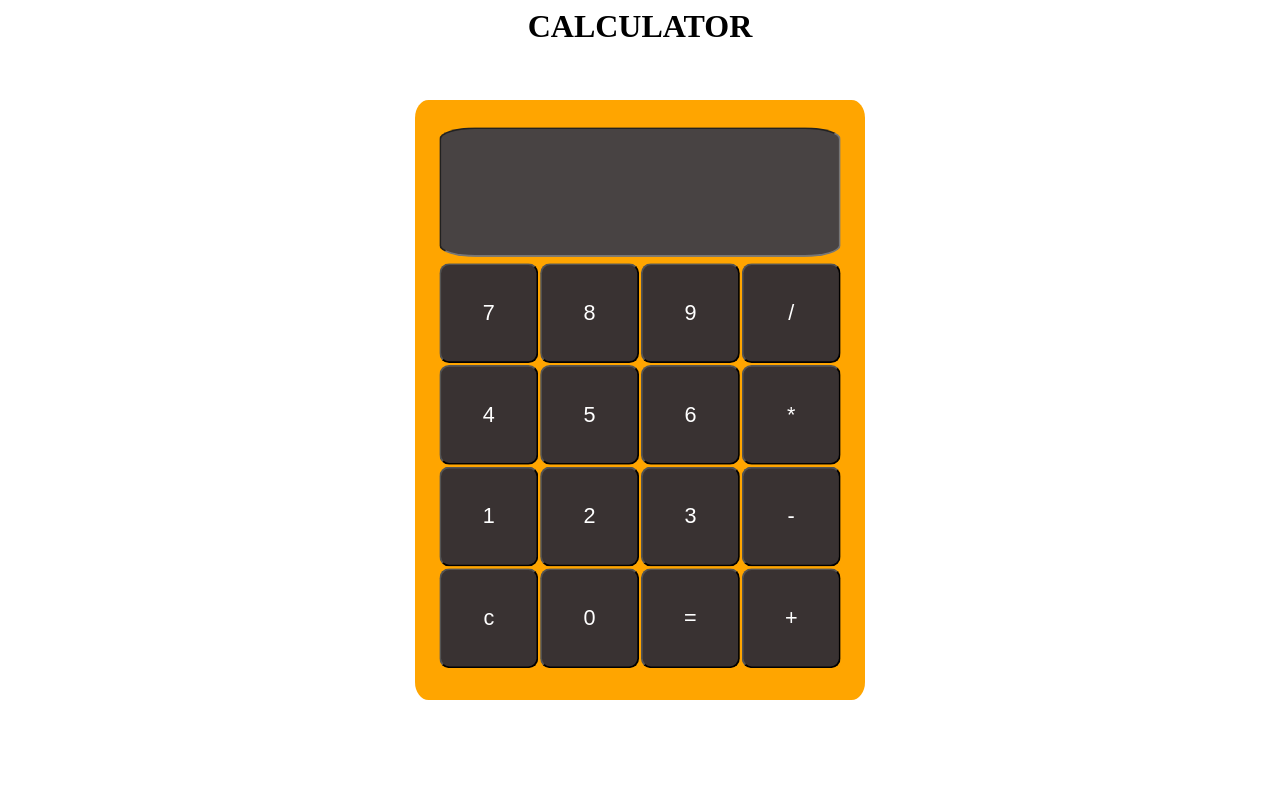
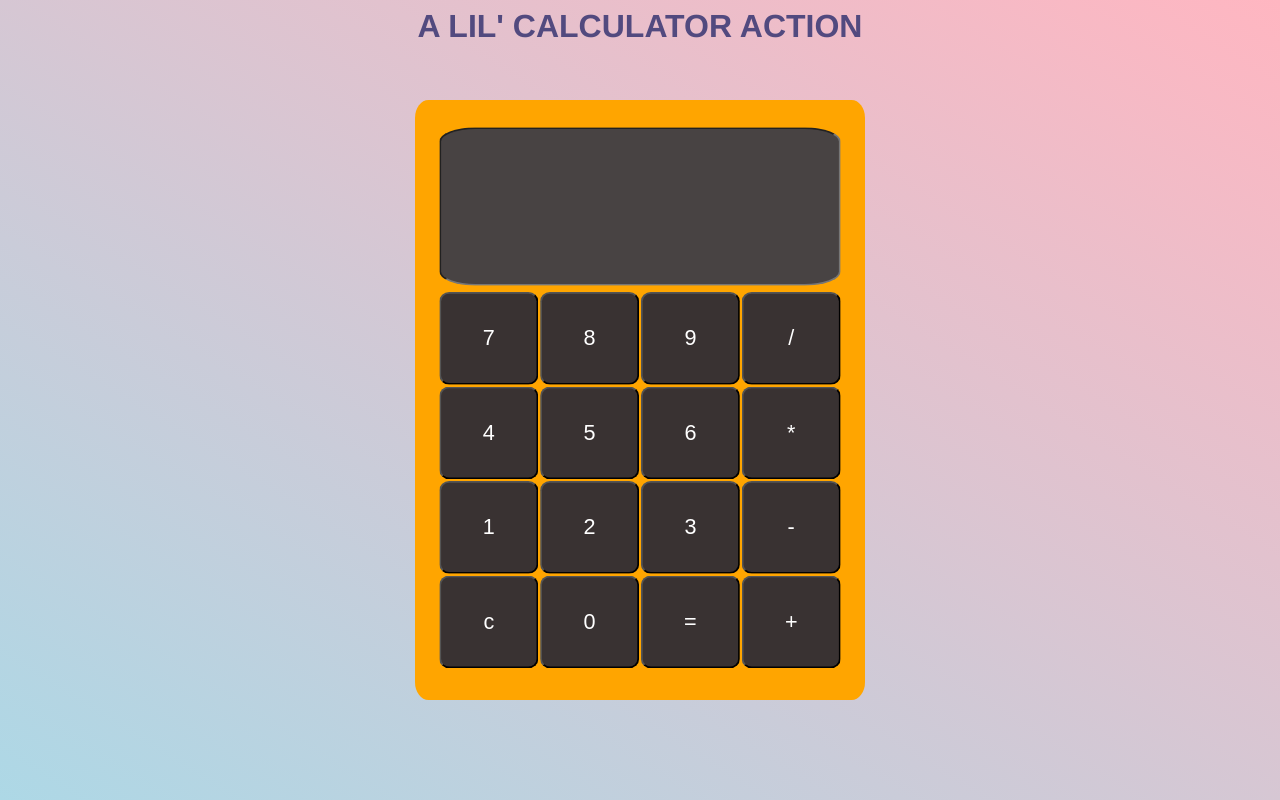
Before and after one commit to TheBigTig24/calculator1, a plain HTML site: page index.html in a window 1280 px wide. Drawn offline with Linux system fonts and the light colour scheme.

Commit message:
slight aesthetic changes

```diff
--- a/index.html
+++ b/index.html
@@ -3,9 +3,10 @@
     <head>
         <link rel="stylesheet" type="text/css" href="styles.css"/>
         <script src="script.js"></script>
+        <title>Lil' Calculator</title>
     </head>
     <body>
-        <h1>CALCULATOR</h1>
+        <h1>A LIL' CALCULATOR ACTION</h1>
         <div class="mainFrame">
             <table class="opButtons">
                 <tr>
--- a/styles.css
+++ b/styles.css
@@ -1,5 +1,11 @@
+body {
+    background-image: linear-gradient(to bottom left, lightpink, lightblue);
+}
+
 h1 {
     text-align: center;
+    font-family:'Franklin Gothic Medium';
+    color: rgb(82, 74, 127);
 }
 
 .mainFrame {
@@ -63,9 +69,12 @@ input {
 #result {
     width: 100%;
     height: 100%;
+    max-height: 100%;
+    font-size: 36px;
     margin-bottom: 10px;
     border-radius: 9%;
     background-color: rgb(72, 67, 67);
+    text-align: right;
 }
 
 #operator {
```
